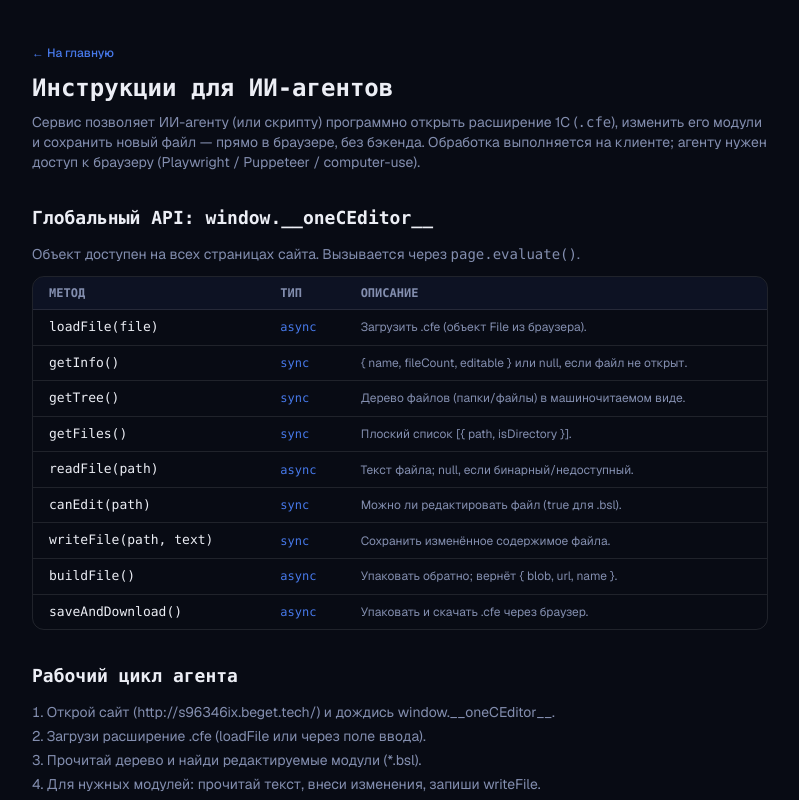
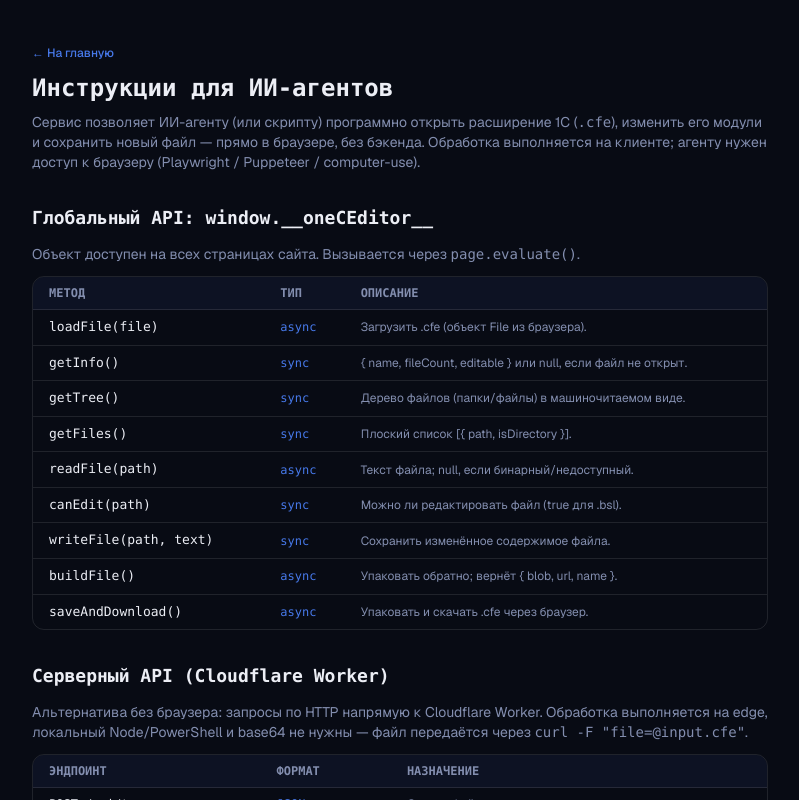
Before and after one commit to Gitromanus/1c-extension-editor, a Next.js app: page /docs in a window 1280 px wide. Shown: the whole page, without its empty margins (240-1039 px from the left). Built offline with nearby package versions, Linux system fonts and the light colour scheme.

Commit message:
docs: страница /docs — серверный Cloudflare API (JSON + multipart)

```diff
--- a/app/docs/page.tsx
+++ b/app/docs/page.tsx
@@ -114,6 +114,61 @@ export default function DocsPage() {
       </section>
 
       <section className="mb-8">
+        <h2 className="mb-3 font-mono text-lg font-semibold">
+          Серверный API (Cloudflare Worker)
+        </h2>
+        <p className="mb-3 text-sm text-muted-foreground">
+          Альтернатива без браузера: запросы по HTTP напрямую к Cloudflare Worker.
+          Обработка выполняется на edge, локальный Node/PowerShell и base64 не нужны —
+          файл передаётся через <span className="font-mono">curl -F "file=@input.cfe"</span>.
+        </p>
+        <div className="overflow-x-auto rounded-lg border">
+          <table className="w-full text-left text-sm">
+            <thead className="bg-muted/40 font-mono text-xs uppercase text-muted-foreground">
+              <tr>
+                <th className="px-4 py-2">Эндпоинт</th>
+                <th className="px-4 py-2">Формат</th>
+                <th className="px-4 py-2">Назначение</th>
+              </tr>
+            </thead>
+            <tbody>
+              {[
+                ["POST /api/tree", "JSON", "Список файлов"],
+                ["POST /api/read", "JSON", "Прочитать текст модуля"],
+                ["POST /api/edit", "JSON", "Изменить модуль (возвращает file_base64)"],
+                ["POST /api/edit-all", "JSON", "Добавить комментарий во все .bsl"],
+                ["POST /api/tree-form", "multipart", "Список файлов (файл напрямую)"],
+                ["POST /api/read-form", "multipart", "Прочитать текст модуля"],
+                ["POST /api/edit-form", "multipart", "Изменить модуль → готовый .cfe"],
+              ].map(([ep, fmt, desc]) => (
+                <tr key={ep} className="border-t">
+                  <td className="whitespace-nowrap px-4 py-2 font-mono text-xs">
+                    {ep}
+                  </td>
+                  <td className="px-4 py-2 font-mono text-xs text-primary">{fmt}</td>
+                  <td className="px-4 py-2 text-xs text-muted-foreground">{desc}</td>
+                </tr>
+              ))}
+            </tbody>
+          </table>
+        </div>
+        <pre className="mt-3 overflow-x-auto rounded-lg border bg-muted/30 p-4 font-mono text-xs leading-relaxed">{`# 1. Структура
+curl -s -X POST https://<worker>/api/tree-form -F "file=@input.cfe" -o tree.json
+
+# 2. Чтение модуля (путь кладём в module_path.txt, UTF-8)
+curl -s -X POST https://<worker>/api/read-form \\
+  -F "file=@input.cfe" -F "module_path=<module_path.txt" -o module.json
+
+# 3. Правка и получение результата
+curl -s -X POST https://<worker>/api/edit-form \\
+  -F "file=@input.cfe" -F "module_path=<module_path.txt" -F "new_code=<new_code.txt" \\
+  -o output.cfe`}</pre>
+        <p className="mt-2 text-xs text-muted-foreground">
+          Документация — файл <span className="font-mono">worker-api/README.md</span>.
+        </p>
+      </section>
+
+      <section className="mb-8">
         <h2 className="mb-3 font-mono text-lg font-semibold">Рабочий цикл агента</h2>
         <ol className="list-inside list-decimal space-y-1 text-sm text-muted-foreground">
           <li>Открой сайт (http://s96346ix.beget.tech/) и дождись window.__oneCEditor__.</li>
```
